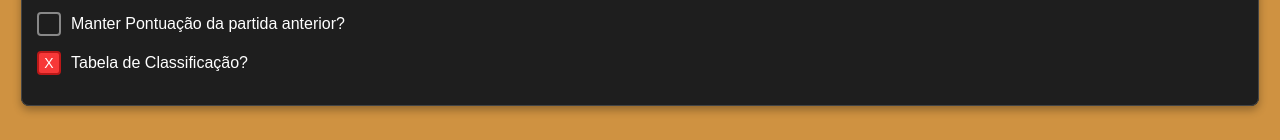
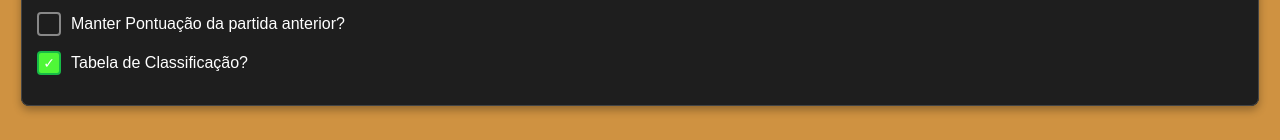
Before and after one commit to Nic0lAsJoffr3/VerdadeOuDesafio, a plain HTML site: page index.html in a window 1280 px wide. Both pictures are taken after a click on the label "Tabela de Classificação?". Shown: the part 160-300 px from the top of the page. Drawn offline with Linux system fonts and the light colour scheme; a web font is replaced by a local one.

Commit message:
Atualizar o style.css
muda alguns checkbox para verde

```diff
--- a/style.css
+++ b/style.css
@@ -1,5 +1,7 @@
 body {
+
     display: flex;
+
     justify-content: center;
     align-items: center;
     margin: 0;
@@ -218,22 +220,22 @@ body {
   }
 
   .custom-checkbox input[type="checkbox"]:checked + .custom-checkmark {
-    background-color: #f73838;
-    border-color: #bb1818;
+    background-color: #4FF738;
+    border-color: #18BB46;
   }
 
   .custom-checkbox input[type="checkbox"]:checked + .custom-checkmark::after {
-    content: "X";
+    content: "✓";
     color: #fff;
     font-size: 14px;
   }
 
   .custom-checkbox:hover .custom-checkmark {
-    border-color: #ec1616;
+    border-color: #1AAE0F;
   }
   ::selection{
     background-color: transparent;
-    color:#ec1616;
+    color:#16EC1F;
   }
 
   .btn-dell{
```
